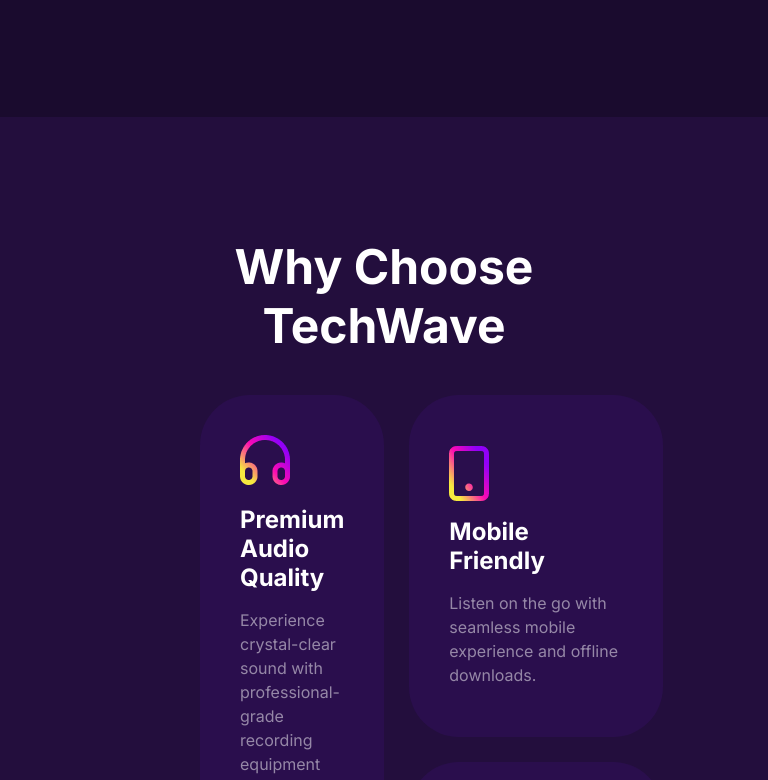
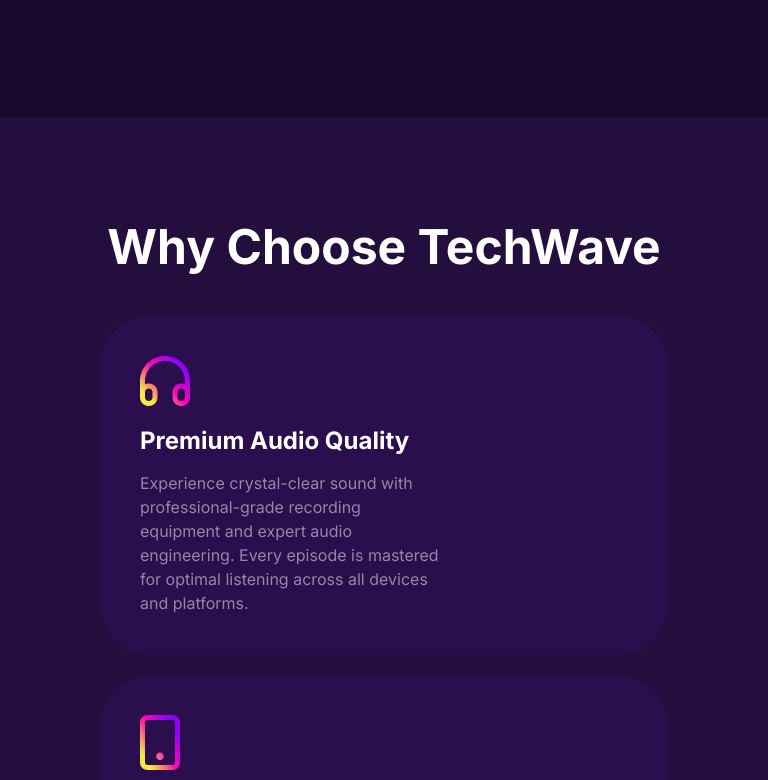
Before and after one commit to mdhabiburrahmanfl/my-second-assignment, a plain HTML site: page index.html in a window 768 px wide. Shown: the part 1532-2312 px from the top of the page. Drawn offline with Linux system fonts and the light colour scheme.

Commit message:
added last update

```diff
--- a/style/style.css
+++ b/style/style.css
@@ -450,6 +450,23 @@ footer {
 .list-text img {
     margin-right: 8px;
 }
+@media screen and (min-width: 577px) and (max-width: 992px) {
+  .service-container {
+    display: grid;
+    grid-template-columns: 1fr;
+    grid-template-areas:
+      "audio"
+      "mobile"
+      "global"
+      "exclusive"
+      "resources";
+    width: 100%;
+    gap: 20px;
+  }
+  .service-main-container {
+    padding: 100px 100px;
+  }
+}
 
 
 @media screen and (max-width: 576px) {
```
